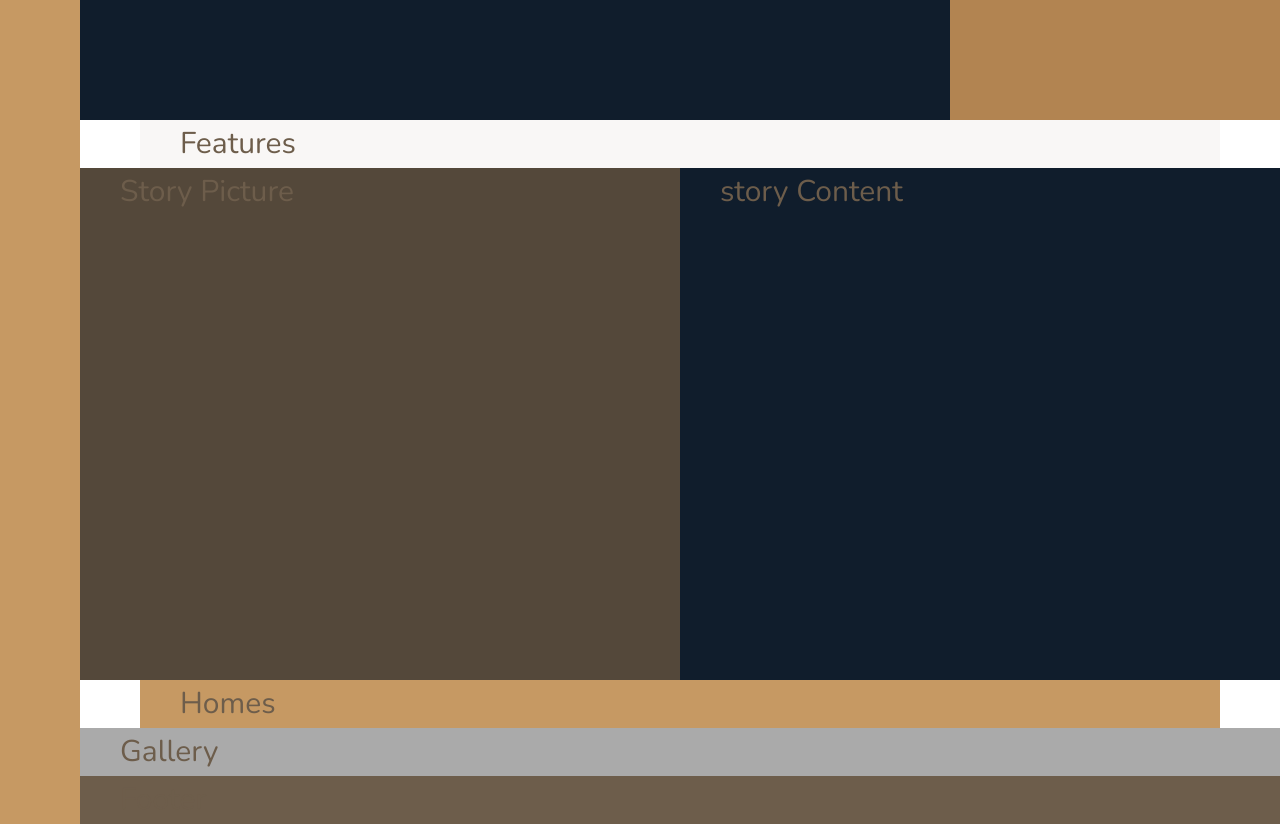
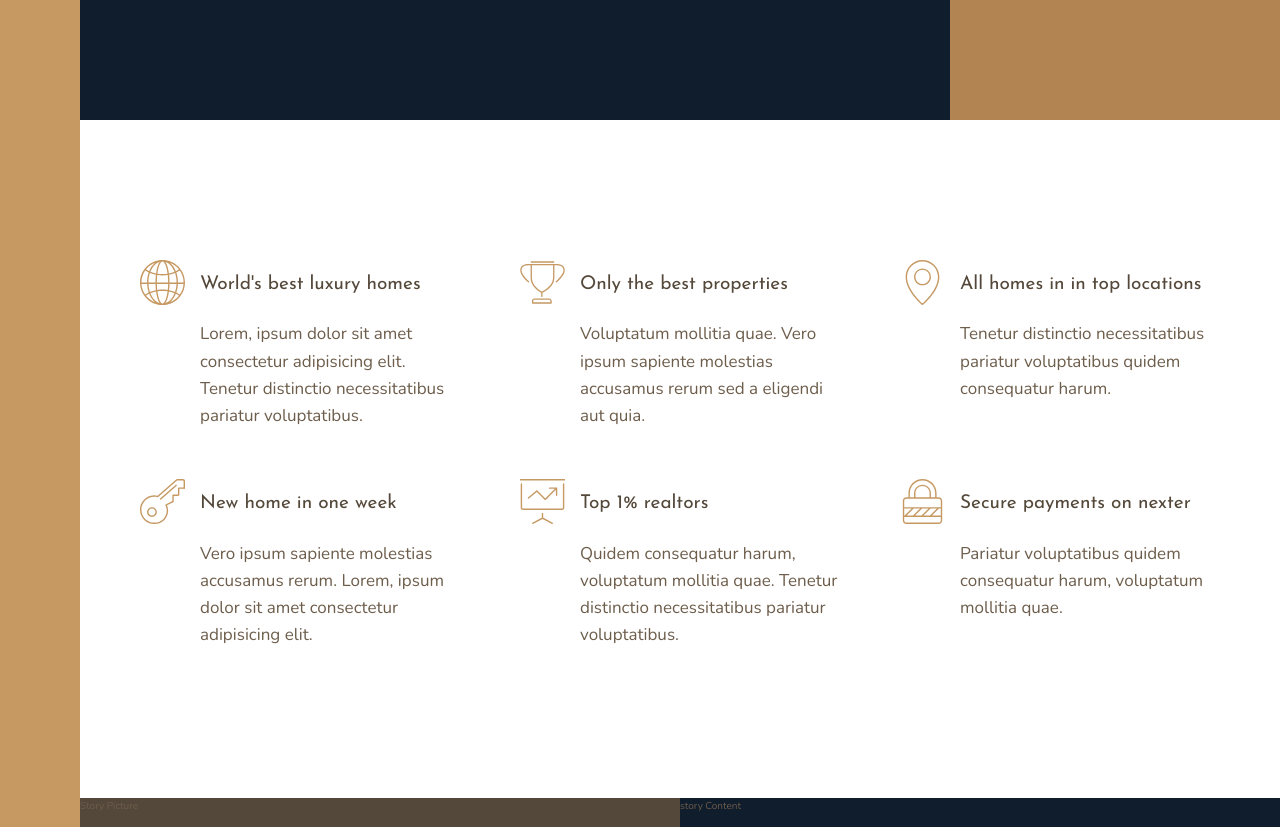
Before and after one commit to UThan/Nexter, a website: page index.html in a window 1280 px wide. Shown: the part 520-1347 px from the top of the page. Drawn offline with nearby package versions, Linux system fonts and the light colour scheme.

Commit message:
implementing feature section

```diff
--- a/index.html
+++ b/index.html
@@ -15,7 +15,50 @@
         <div class="sidebar">Sidebar</div>
         <header class="header">Header</header>
         <section class="realtors">Realtors</section>
-        <section class="features">Features</section>
+        <section class="features">
+            <div class="feature">
+                <svg class="feature__icon">
+                    <use xlink:href="img/sprite.svg#icon-global"></use>
+                </svg>
+                <h4 class="heading-4 heading-4--dark">World's best luxury homes</h4>
+                <p class="feature__text">Lorem, ipsum dolor sit amet consectetur adipisicing elit. Tenetur distinctio necessitatibus pariatur voluptatibus.</p>
+            </div>
+            <div class="feature">
+                <svg class="feature__icon">
+                    <use xlink:href="img/sprite.svg#icon-trophy"></use>
+                </svg>
+                <h4 class="heading-4 heading-4--dark">Only the best properties</h4>
+                <p class="feature__text">Voluptatum mollitia quae. Vero ipsum sapiente molestias accusamus rerum sed a eligendi aut quia.</p>
+            </div>
+            <div class="feature">
+                <svg class="feature__icon">
+                    <use xlink:href="img/sprite.svg#icon-map-pin"></use>
+                </svg>
+                <h4 class="heading-4 heading-4--dark">All homes in in top locations</h4>
+                <p class="feature__text">Tenetur distinctio necessitatibus pariatur voluptatibus quidem consequatur harum.</p>
+            </div>
+            <div class="feature">
+                <svg class="feature__icon">
+                    <use xlink:href="img/sprite.svg#icon-key"></use>
+                </svg>
+                <h4 class="heading-4 heading-4--dark">New home in one week</h4>
+                <p class="feature__text">Vero ipsum sapiente molestias accusamus rerum. Lorem, ipsum dolor sit amet consectetur adipisicing elit.</p>
+            </div>
+            <div class="feature">
+                <svg class="feature__icon">
+                    <use xlink:href="img/sprite.svg#icon-presentation"></use>
+                </svg>
+                <h4 class="heading-4 heading-4--dark">Top 1% realtors</h4>
+                <p class="feature__text">Quidem consequatur harum, voluptatum mollitia quae. Tenetur distinctio necessitatibus pariatur voluptatibus.</p>
+            </div>
+            <div class="feature">
+                <svg class="feature__icon">
+                    <use xlink:href="img/sprite.svg#icon-lock"></use>
+                </svg>
+                <h4 class="heading-4 heading-4--dark">Secure payments on nexter</h4>
+                <p class="feature__text">Pariatur voluptatibus quidem consequatur harum, voluptatum mollitia quae.</p>
+            </div>
+        </section>
         <section class="story__picture">Story Picture</section>
         <section class="story__content">story Content</section>
         <section class="homes">Homes</section>
--- a/sass/_base.scss
+++ b/sass/_base.scss
@@ -40,8 +40,6 @@ body{
 
 
     & > *{
-        font-size: 3rem;
-        padding: 0 4rem;
     }
 }
 
@@ -58,11 +56,6 @@ body{
 .realtors{
     background-color: $color-primary-dark;
     grid-column: col-st 7 / full-end;
-}
-
-.features{
-    background-color: $color-grey-light-1;
-    grid-column: center-st/center-end;
 }
 
 .story{
--- a/sass/_features.scss
+++ b/sass/_features.scss
@@ -0,0 +1,27 @@
+.features{
+    grid-column: center-st/center-end;
+    margin: 15rem 0;
+    display: grid;
+    grid-template-columns: repeat(auto-fit, minmax(25rem, 1fr));
+    grid-gap: 6rem;
+    align-items: start;
+}
+
+.feature{
+    display: grid;
+    grid-template-columns: min-content 1fr;
+    grid-column-gap: 1.5rem;
+    grid-row-gap: 2rem;
+
+    &__icon{
+        width: 4.5rem;
+        height: 4.5rem;
+        fill: $color-primary;
+        grid-row: 1 / span 2;
+        transform: translateY(-1rem);
+    }
+
+    &__text{
+        font-size: 1.7rem;
+    }
+}
--- a/sass/_typography.scss
+++ b/sass/_typography.scss
@@ -0,0 +1,29 @@
+%heading{
+    font-family: $font-display;
+    font-weight: 400;
+}
+
+.heading-1{
+    @extend %heading;
+}
+
+.heading-2{
+    @extend %heading;
+}
+
+.heading-3{
+    @extend %heading;
+}
+
+.heading-4{
+    @extend %heading;
+    font-size: 1.9rem;
+
+    &--light{
+        color: $color-grey-light-1;
+    }
+
+    &--dark{
+        color: $color-grey-dark-1;
+    }
+}
```
Also changed, not shown: css/main.css, 1 other file.
